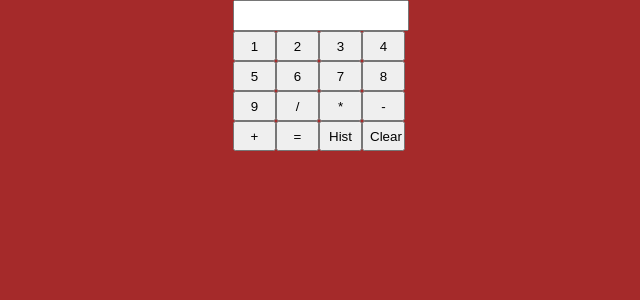
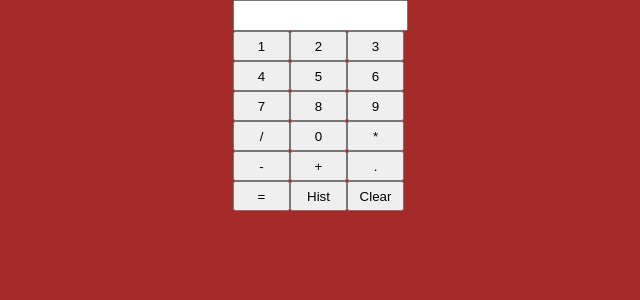
Before and after one commit to siddheshdagade/react_Calculator, a React (Create React App) app: page / in a window 1280 px wide. Shown: the top 300 px of the page, without its empty margins (321-961 px from the left). Built offline with nearby package versions, Linux system fonts and the light colour scheme.

Commit message:
add transition calculator done

```diff
--- a/package.json
+++ b/package.json
@@ -3,9 +3,12 @@
   "version": "0.1.0",
   "private": true,
   "dependencies": {
+    "moment": "^2.24.0",
     "react": "^16.9.0",
     "react-dom": "^16.9.0",
-    "react-scripts": "3.1.1"
+    "react-flip-move": "^3.0.3",
+    "react-scripts": "3.1.1",
+    "react-transition-group": "^4.2.2"
   },
   "scripts": {
     "start": "react-scripts start",
--- a/src/App.css
+++ b/src/App.css
@@ -1,12 +1,12 @@
 
 .buttonGrp button{
   height: 30px;
-  width: 43px;
+  width: 57px;
 
 }
 .App input{
   height: 25px;
-  width: 168px;;
+  width: 167px;;
 }
 .App{
   width: 172px;
@@ -20,4 +20,18 @@
 .hisN{
   width: 170px;
   display: block;
+
 }
+.hisN:hover {
+  width: 170px;
+  display: block;
+
+}
+.alert-enter {
+  opacity: 0.01;
+
+}
+.alert-enter-active{
+  opacity: 1;
+  transition: opacity 2000ms ease-in 500ms;
+}
--- a/src/App.js
+++ b/src/App.js
@@ -1,6 +1,11 @@
-import React, {Component} from "react";
+import React, {Component, useState} from "react";
 import { numbers, actions } from './data/calcData';
 import './App.css';
+import moment from "moment";
+import { CSSTransition, TransitionGroup } from "react-transition-group";
+
+
+
 
 class App extends Component {
   constructor(props){
@@ -26,7 +31,7 @@ class App extends Component {
     let input = this.state.input,
         lastChar = input ? input.charAt(input.length - 1) : null;
     // input should exist and previously entered value should not be an action
-    if(input && !actions.includes(lastChar)) {
+    if(input && !actions.includes(lastChar) || lastChar == '0') {
       this.setState({ currentAction: action,
                       input: `${input}${action}`
                     })
@@ -34,9 +39,12 @@ class App extends Component {
   }
 
   evaluate() {
+    let input = this.state.input,
+    lastchar = input ? input.charAt(input.length - 1): null;
+    if(!actions.includes(lastchar) || lastchar=='0'){
     var a = new Date();
-
-    var date = a.getFullYear()+"/"+a.getMonth()+"/"+a.getDate();
+    // var date = a.getFullYear()+"/"+a.getMonth()+"/"+a.getDate();
+    var date = moment().format("MMM Do YY"); //use moment.js library for date multiple formats
     console.log(date)
     var newArr = [...this.state.history, {value1 : this.state.input, value2: eval(this.state.input),date: date }]
     console.log(newArr)
@@ -50,6 +58,7 @@ class App extends Component {
     catch (err) {
       // console.log('there was an err', err)
     }
+  }
   }
   history(){
     // console.log(this.state.history)
@@ -98,9 +107,18 @@ class App extends Component {
         <button onClick={this.Clear}>Clear</button>
       </div>
       <div>
+        <TransitionGroup>
       {
-        this.state.history.map( (hist,index) => { return <p className={this.state.display? "hisP":"hisN"} onClick ={() => this.Move(hist.value1,index)}>{hist.value1}={hist.value2} ({hist.date})</p>} )
+
+        this.state.history.map( (hist,index) => { return <CSSTransition
+        key={index}
+        in={true}
+        timeout={2500}
+        classNames="alert">
+        <p className={this.state.display? "hisP":"hisN"} onClick ={() => this.Move(hist.value1,index)} key={hist.value2}>{hist.value1}={hist.value2} ({hist.date})</p></CSSTransition>} )
+        //in above code flipmove(transition styling) is not working.
       }
+        </TransitionGroup>
       </div>
 
     </div>
--- a/src/data/calcData.js
+++ b/src/data/calcData.js
@@ -1,2 +1,2 @@
 export const numbers = Array(9).fill(0).map((e, i) => i+1);
-export const actions = ['/', '*', '-', '+']
+export const actions = ['/','0','*', '-', '+','.']
```
Also changed, not shown: 1 other file (tests, documents, lock files or other folders).
